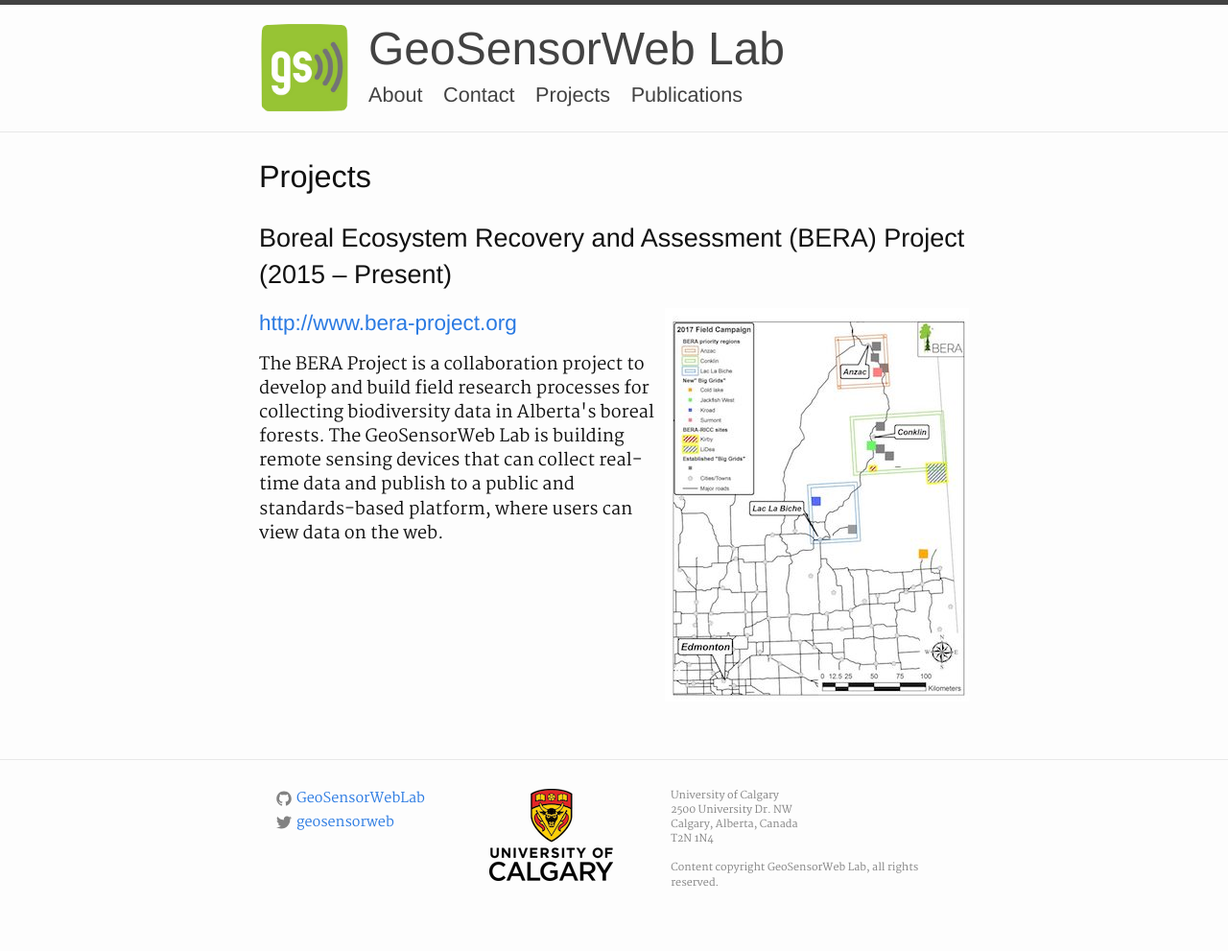
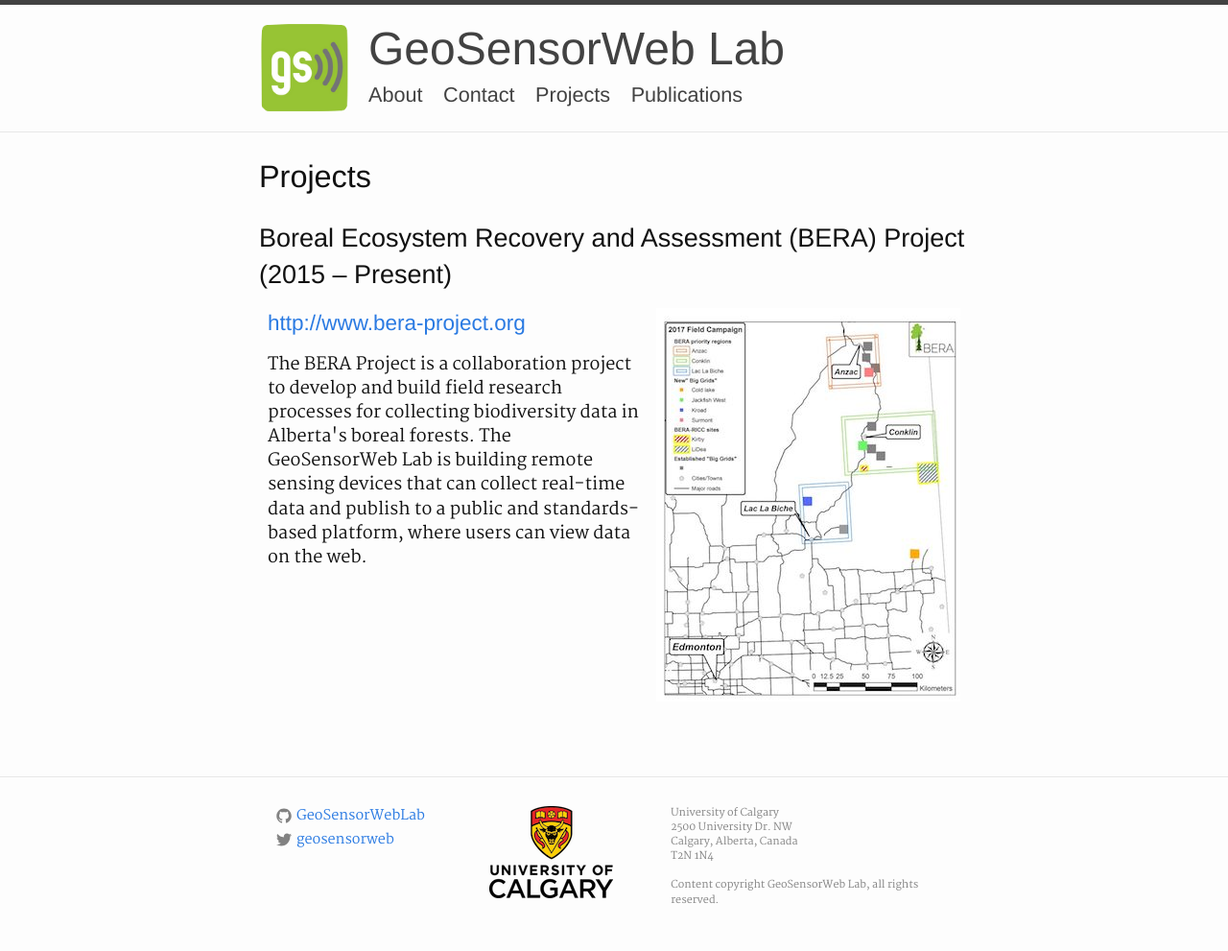
Before and after one commit to GeoSensorWebLab/geosensorweblab.github.io, a Jekyll site: the page built from projects.md, in a window 1280 px wide. Shown: the whole page at 96% size. Built offline with Jekyll 4.4.1, drawn with Linux system fonts in a browser that asks for light colours.

Commit message:
Adjust styling for flexboxes in content

```diff
--- a/assets/main.scss
+++ b/assets/main.scss
@@ -70,6 +70,14 @@
   font-weight: 500;
 }
 
+.post-content .flex {
+  padding-bottom: 1em;
+}
+
+.post-content .flex > * {
+  padding: 0 0.5em;
+}
+
 // Includes Styling
 
 .site-header {
```
